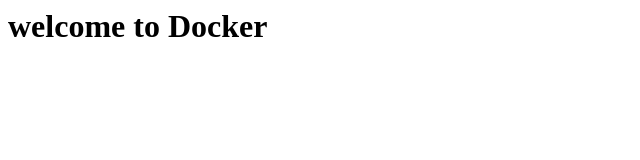
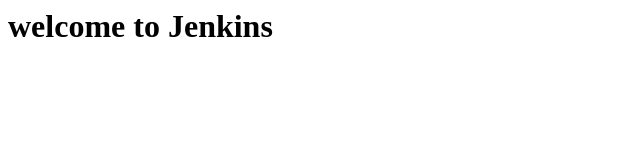
Before and after one commit to baheerAhmadi/mywebsite, a plain HTML site: page index.html in a window 1280 px wide. Shown: the full height of the page, 0-640 px from the left. Drawn offline with Linux system fonts and the light colour scheme.

Commit message:
index updated jinkins

```diff
--- a/index.html
+++ b/index.html
@@ -1 +1 @@
-<h1>welcome to Docker</h1>
+<h1>welcome to Jenkins</h1>
```
